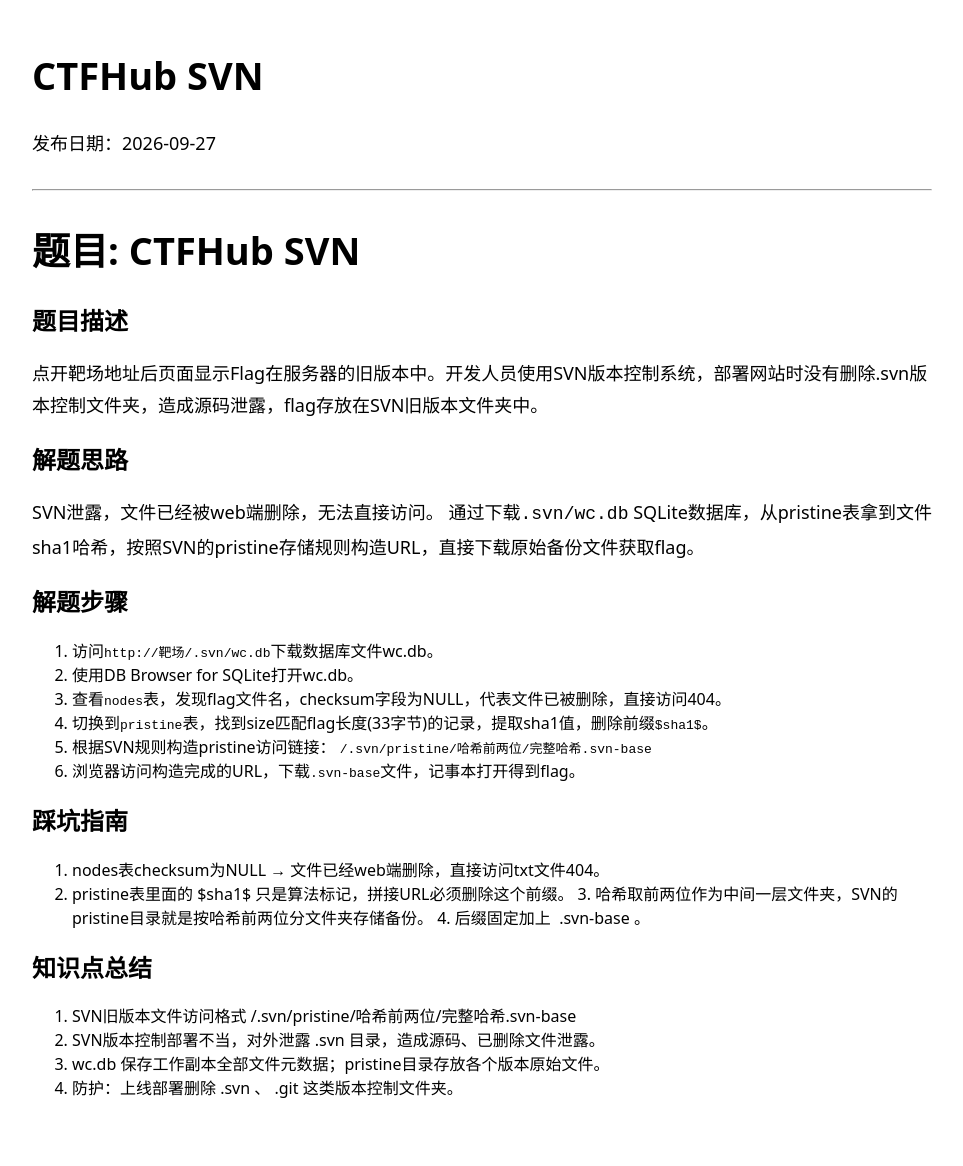
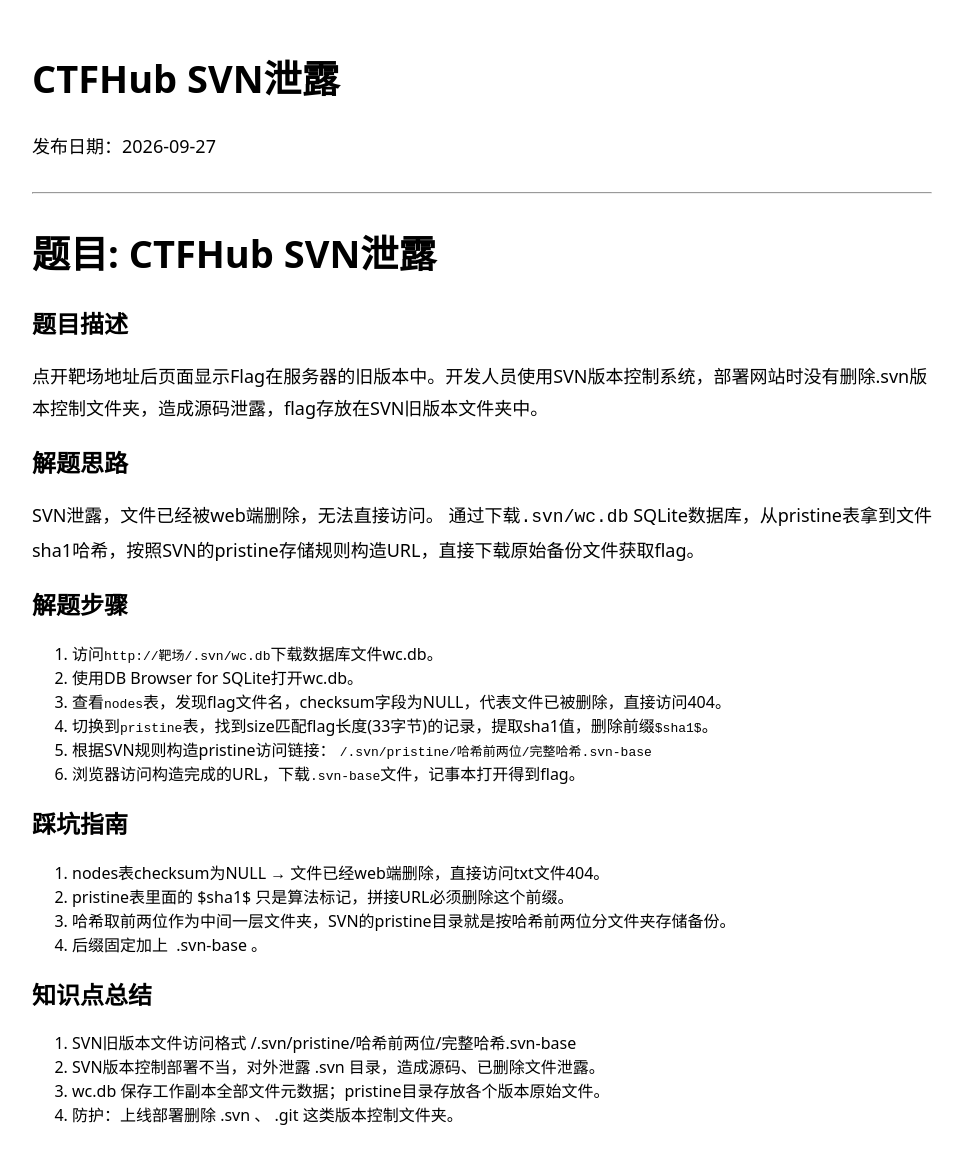
Before and after one commit to gysbfff/gysbfff.github.io, a Jekyll site: the page built from _posts/2026-09-27-ctfhub-svn.md, in a window 1280 px wide. Shown: the whole page, without its empty margins (158-1121 px from the left). Built offline with Jekyll 4.4.1, drawn with Linux system fonts in a browser that asks for light colours; our own code applies the rules of GitHub Pages for plain Markdown files; before the commit the page ends 1139 px from its top, so only the background shows below that.

Commit message:
Update title and content for CTFHub SVN post

```diff
--- a/_posts/2026-09-27-ctfhub-svn.md
+++ b/_posts/2026-09-27-ctfhub-svn.md
@@ -1,11 +1,11 @@
 ---
-title: CTFHub SVN
+title: CTFHub SVN泄露
 date: 2026-09-27
 categories: CTFHub Web
 tags: CTFHub Web 信息泄露 SVN泄露
 ---
 
-# 题目: CTFHub SVN
+# 题目: CTFHub SVN泄露
 
 ## 题目描述
 点开靶场地址后页面显示Flag在服务器的旧版本中。开发人员使用SVN版本控制系统，部署网站时没有删除.svn版本控制文件夹，造成源码泄露，flag存放在SVN旧版本文件夹中。
@@ -26,8 +26,8 @@
 ## 踩坑指南
 1. nodes表checksum为NULL → 文件已经web端删除，直接访问txt文件404。
 2. pristine表里面的 $sha1$ 只是算法标记，拼接URL必须删除这个前缀。
-3. 哈希取前两位作为中间一层文件夹，SVN的pristine目录就是按哈希前两位分文件夹存储备份。
-4. 后缀固定加上  .svn‑base 。
+3. 哈希取前两位作为中间一层文件夹，SVN的pristine目录就是按哈希前两位分文件夹存储备份。
+4. 后缀固定加上  .svn‑base 。
 
 ##  知识点总结
 1. SVN旧版本文件访问格式
```
